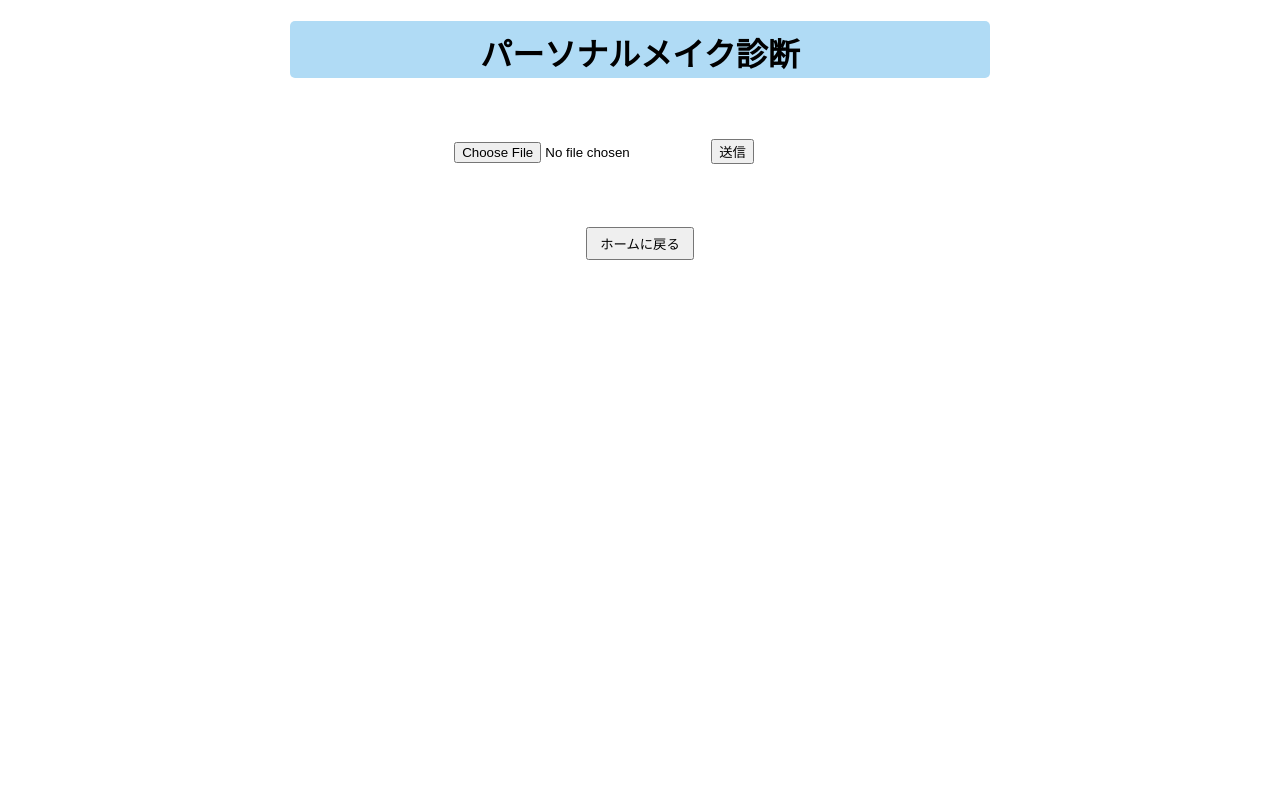
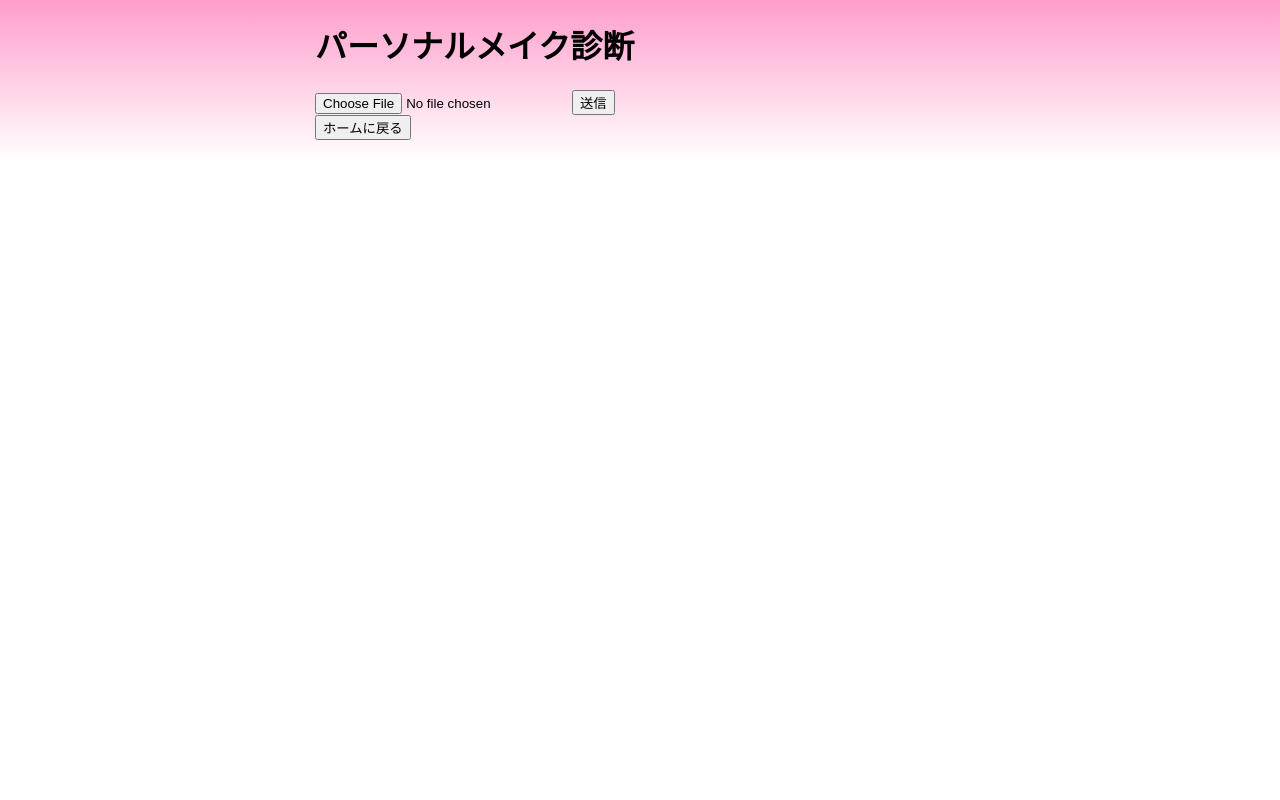
Before and after one commit to Kamenleon/Pmake-up, a Flask app: page / in a window 1280 px wide. Run offline with Flask 2, Linux system fonts and the light colour scheme; some libraries are stand-ins or nearby versions.

Commit message:
style.css変更

```diff
--- a/static/css/style.css
+++ b/static/css/style.css
@@ -1,57 +1,71 @@
-body{
-  width: 700px;
-  margin: 20px auto 50px auto;
+html{
+  background: linear-gradient(#ff9dcb, #fff 20%);
+  width : 100%;
+  height: 100%;
 }
 
-h1{
-  padding: 8px 0 3px 0;
-  text-align: center;
-  background-color: #b0dbf5;
-  border-radius: 5px;
+body{
+  width: 650px;
+  margin: 0 auto;
 }
 
-#ansName{
+header{
+  width: 500px;
+  height: 100px;
+  margin: 15px auto;
+  background-color: #ffffff;
+  border:solid  2px;
+  border-radius: 8px;
+}
+
+p{
   text-align: center;
+}
+
+#subTitle{
+  margin: 0;
+  padding: 12px;
+  font-size: 18px;
+}
+
+#mainTitle{
+  margin: 0;
   font-size: 25px;
 }
 
-#actImg{
-  text-align: center;
+.circles{
+  display: flex;
+  justify-content: center;
 }
 
-#result{
-  display: inline-block;
+.spring{
+  width: 25px;
+  height: 25px;
+  margin: 0px 5px;
+  border-radius: 50%;
+  background: #fa17a3;
 }
 
-#btn{
-  display: flex;
-  justify-content: center;
-  align-items: center;
+.summer{
+  width: 25px;
+  height: 25px;
+  margin: 0px 5px;
+  border-radius: 50%;
+  background-color:#1778ff;
 }
 
-.btns{
-  margin: 0px 10px;
-  padding: 5px 12px;
+.autumn{
+  width: 25px;
+  height: 25px;
+  margin: 0px 5px;
+  border-radius: 50%;
+  background-color: #ff8f17;
 }
 
-#twitter{
-  margin: 8px 0 0 0;
+.winter{
+  width: 25px;
+  height: 25px;
+  margin: 0px 5px;
+  border-radius: 50%;
+  background-color: #50ba00;
 }
-
-.upload{
-  margin: 60px auto;
-}
-
-#topBtn{
-  text-align: center;
-  margin: 50px auto;
-  padding: 3px 8px;
-}
-
-#name{
-  font-weight: bold;
-}
-
-#topImg{
-  margin: 20px 200px 50px 200px;
-}
--- a/static/css/test_ans.html
+++ b/static/css/test_ans.html
@@ -3,7 +3,7 @@
 
 <head>
   <meta charset="utf-8">
-  <link rel="stylesheet" href="test.css">
+  <link rel="stylesheet" href="style.css">
   <title>パーソナルメイク診断</title>
 </head>
 
--- a/static/css/test_index.html
+++ b/static/css/test_index.html
@@ -3,7 +3,7 @@
 
 <head>
   <meta charset="utf-8">
-  <link rel="stylesheet" type="text/css" href="test.css">
+  <link rel="stylesheet" type="text/css" href="style.css">
   <title>パーソナルメイク診断</title>
 </head>
 
```
Also changed, not shown: static/css/test.css (deleted, +0 -71 lines).
